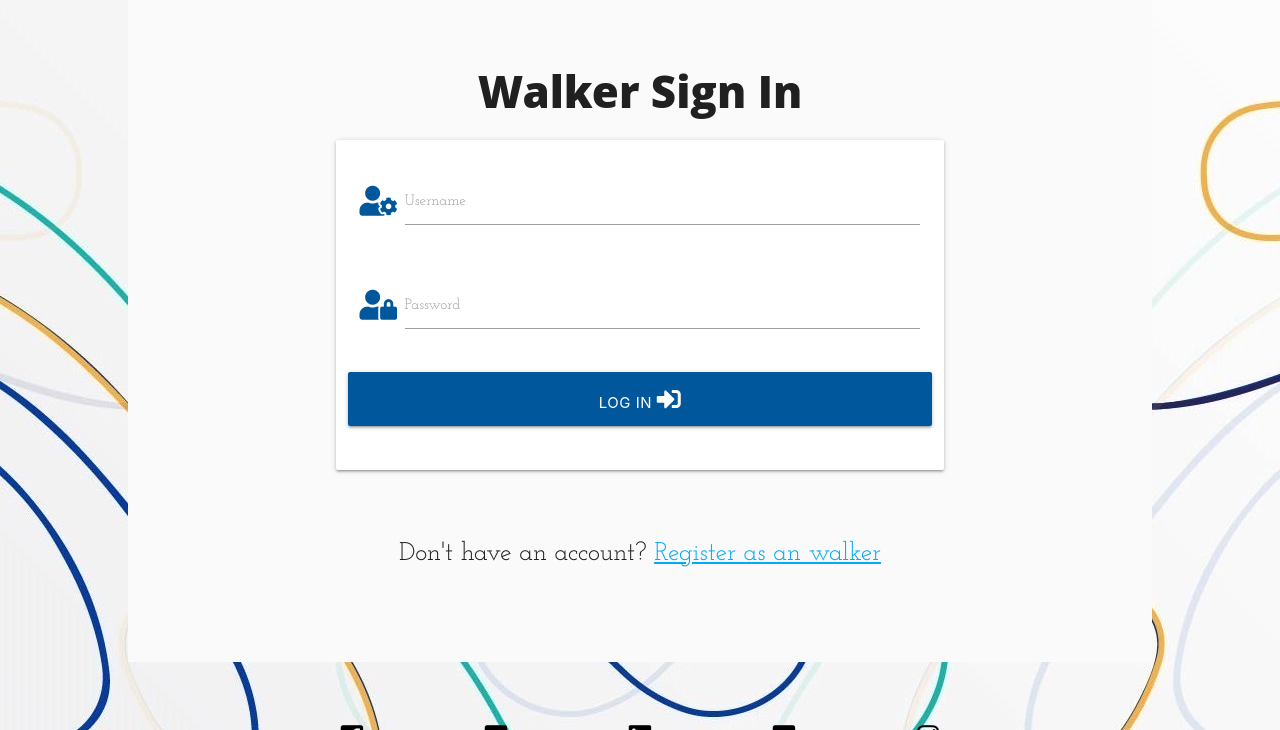
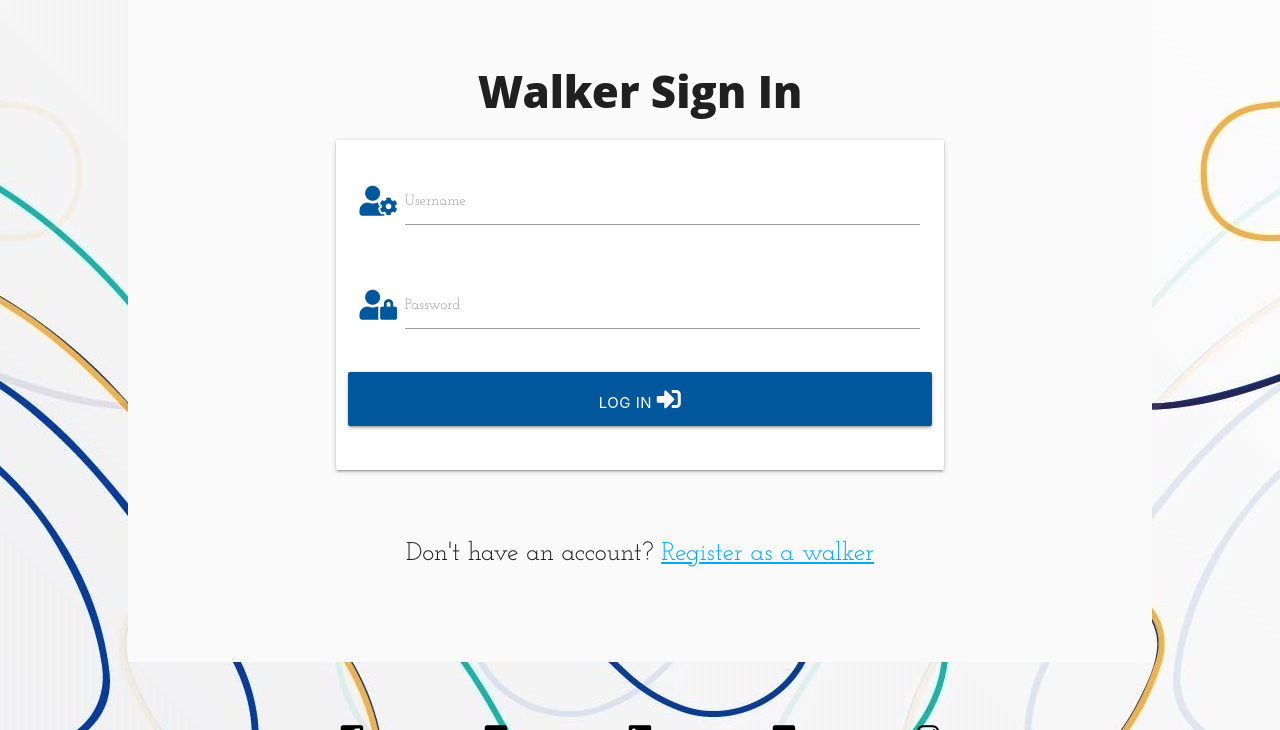
Before and after one commit to Code-Institute-Submissions/DamSenton-Walkies_AprResub, a Flask app: page /sign_in_walker in a window 1280 px wide. Shown: the part 129-859 px from the top of the page. Run offline with Flask 2, Linux system fonts and the light colour scheme; some libraries are stand-ins or nearby versions.

```diff
--- a/templates/sign-in-walker.html
+++ b/templates/sign-in-walker.html
@@ -39,7 +39,7 @@
             <div class="col s12">
                 <p class="center-align">
                     Don't have an account?
-                    <a href="{{ url_for('register_walker') }}" class="light-blue-text darken-4">Register as an walker</a>
+                    <a href="{{ url_for('register_walker') }}" class="light-blue-text darken-4">Register as a walker</a>
                 </p>
             </div>
         </div>
```
